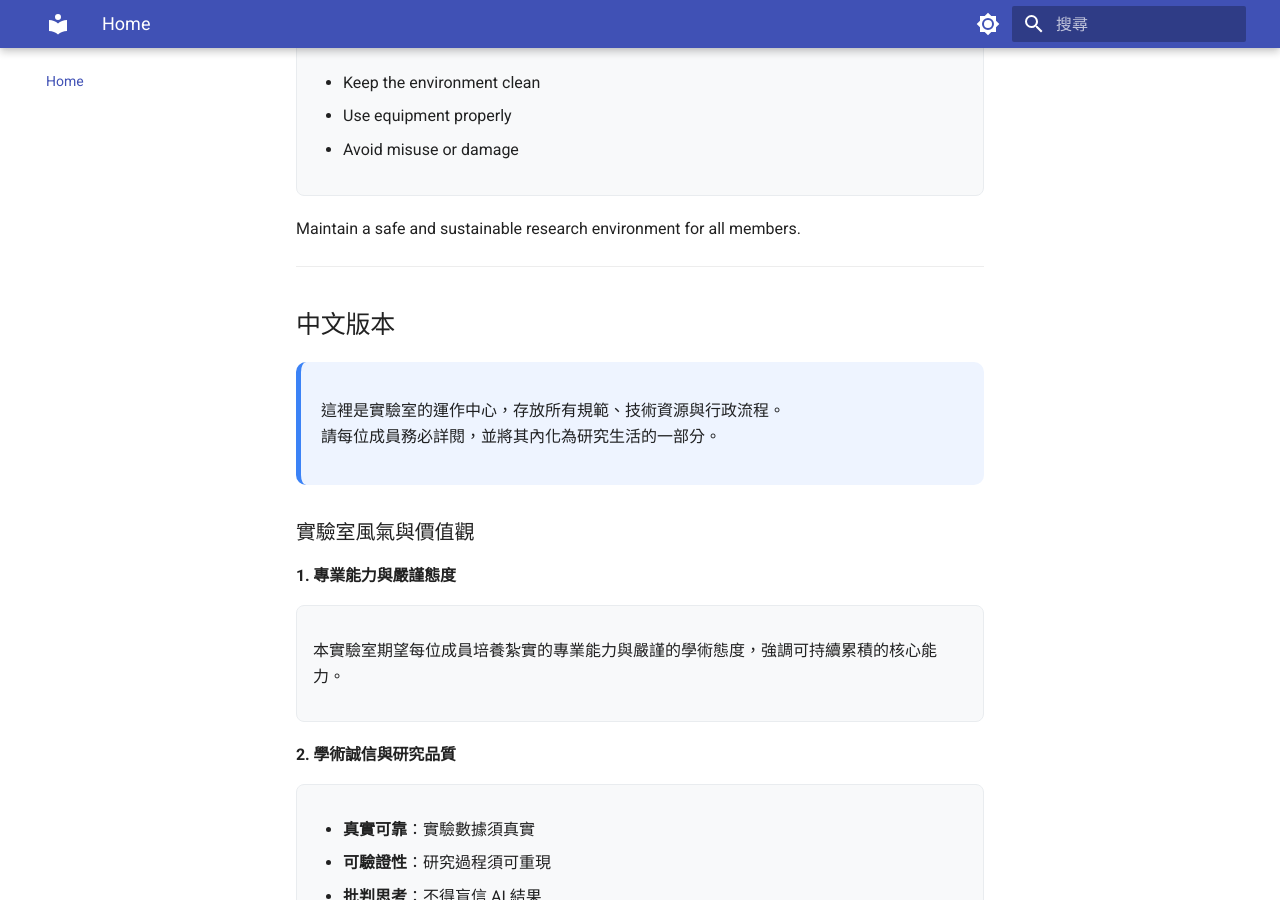
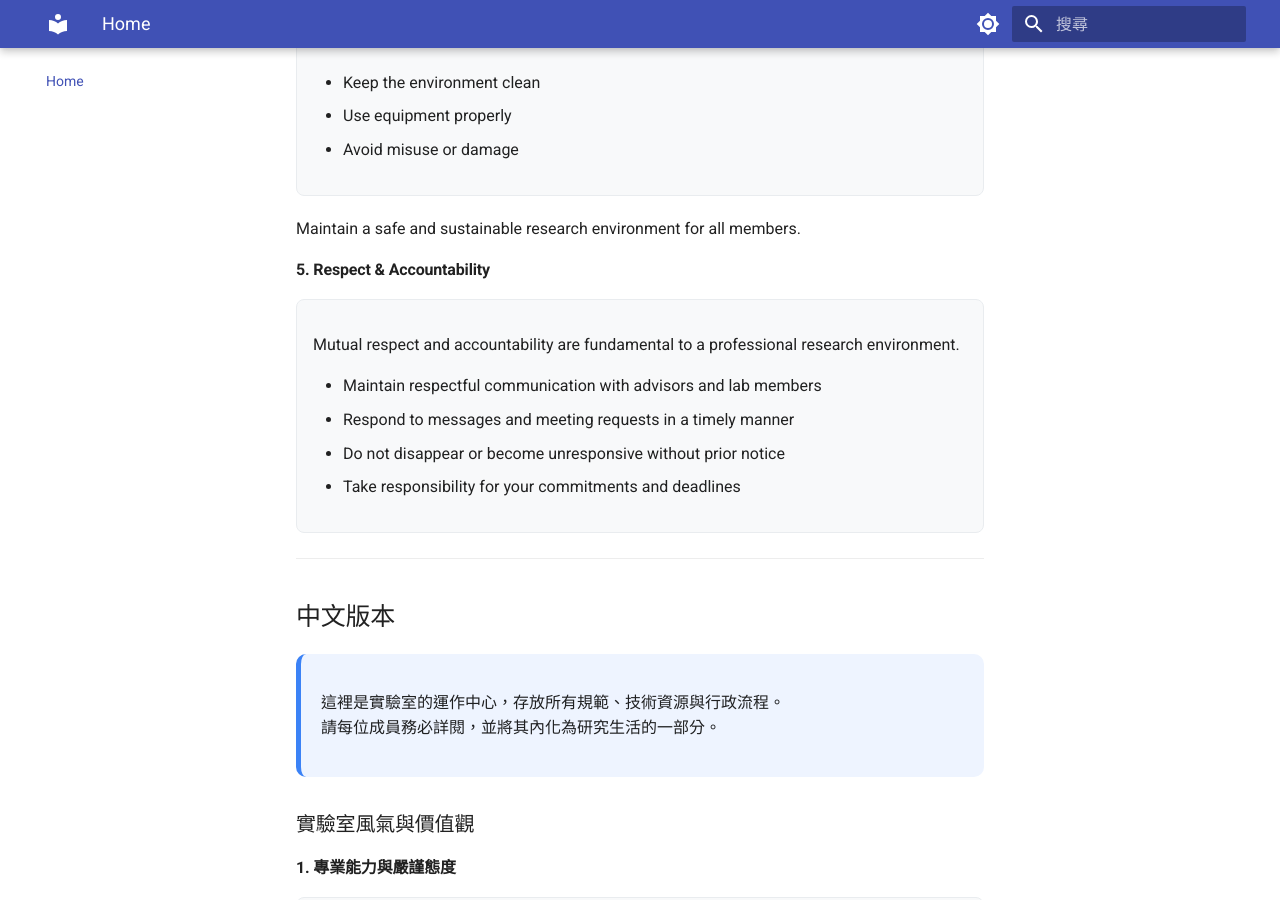
Before and after one commit to Ewz9/lab_handbook, an MkDocs documentation site: the page built from docs/index.md, in a window 1280 px wide and 900 px high, scrolled down 1550 px. Built offline with MkDocs 1.6.1 and Material for MkDocs 9.7.7, drawn with Linux system fonts in a browser that asks for light colours; some of the changed text lies outside the part shown.

Commit message:
Update index.md

```diff
--- a/docs/index.md
+++ b/docs/index.md
@@ -61,6 +61,21 @@ Our goal is not short-term results, but sustainable competence in AI.
 
 <p>Maintain a safe and sustainable research environment for all members.</p>
 
+#### 5. Respect & Accountability
+
+<div style="padding:16px; background-color:#f8f9fa; border-radius:8px; border:1px solid #e9ecef; margin-bottom:20px;">
+<p>
+Mutual respect and accountability are fundamental to a professional research environment.
+</p>
+
+<ul>
+  <li>Maintain respectful communication with advisors and lab members</li>
+  <li>Respond to messages and meeting requests in a timely manner</li>
+  <li>Do not disappear or become unresponsive without prior notice</li>
+  <li>Take responsibility for your commitments and deadlines</li>
+</ul>
+</div>
+
 ---
 
 ## 中文版本
@@ -111,4 +126,19 @@ Our goal is not short-term results, but sustainable competence in AI.
 
 <p>共同維護安全且可持續的研究環境。</p>
 
+#### 5. 尊重與守信
+
+<div style="padding:16px; background-color:#f8f9fa; border-radius:8px; border:1px solid #e9ecef; margin-bottom:20px;">
+<p>
+良好的研究環境建立於彼此尊重與基本的責任感之上。
+</p>
+
+<ul>
+  <li>與指導教授及實驗室成員保持基本禮貌與尊重</li>
+  <li>應適時回覆訊息與會議安排</li>
+  <li>不得無故失聯或長時間未回應</li>
+  <li>對自身承諾之工作與時程負責</li>
+</ul>
+</div>
+
 ---
```
